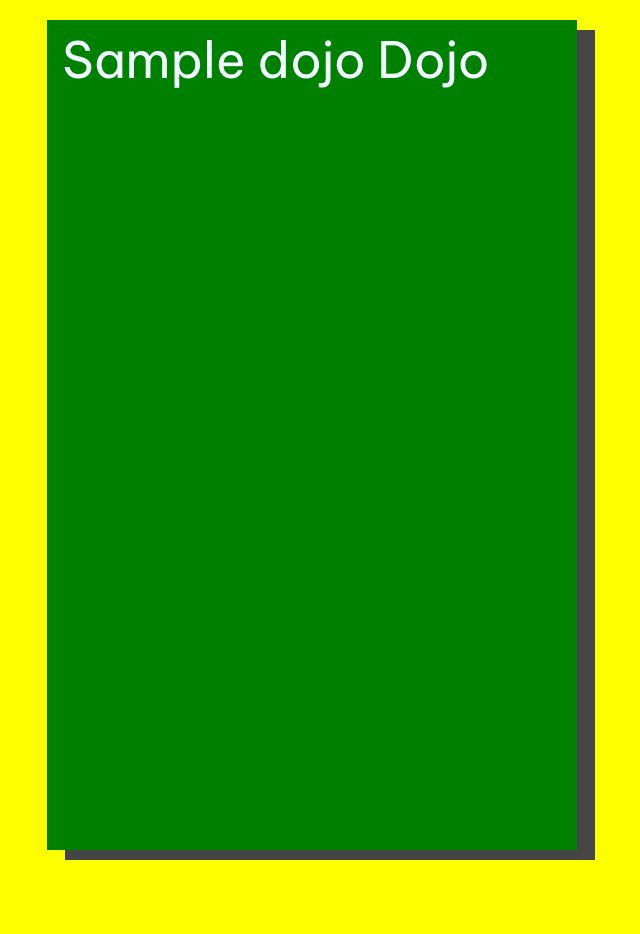
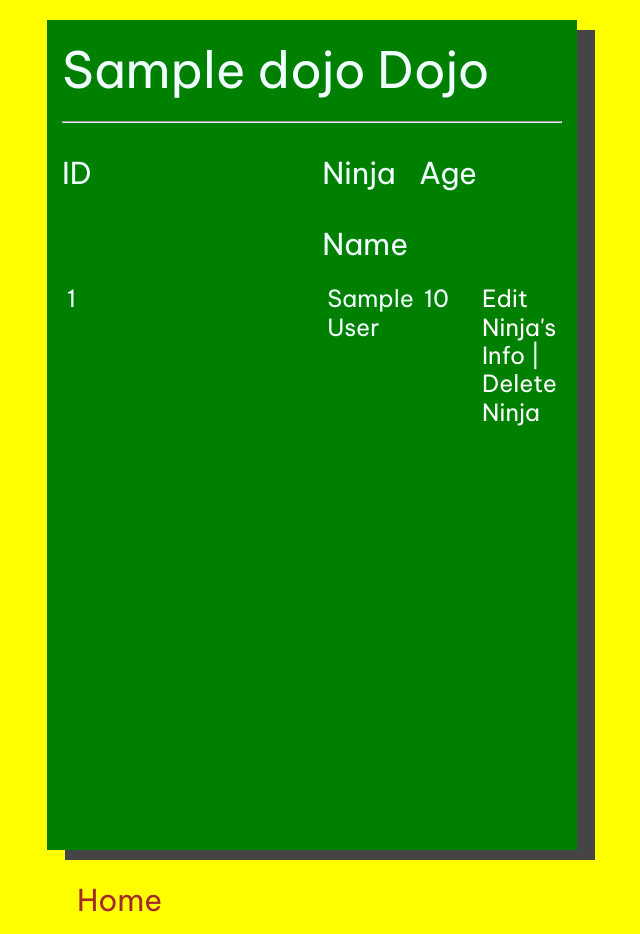
Before and after one commit to gabbe-grodin/crud-dojos-and-ninjas, a Flask app: template flask_app/templates/dojo.html in a window 1280 px wide. Shown: the whole page, without its empty margins (328-968 px from the left). Before the commit the page ends 860 px from the top, so only its background shows below. Run offline with Flask 3, Linux system fonts and the light colour scheme; the template is opened without the code that fills it: most values are stand-ins (such as "Sample title", 1, 10 or a date in 2020).

Commit message:
continuing to create class associations, needs debugging

```diff
--- a/flask_app/static/css/style.css
+++ b/flask_app/static/css/style.css
@@ -88,26 +88,29 @@ main {
   width: 500px;
   background-color: green;
   box-shadow: 18px 10px rgb(69, 69, 69);
+  line-height: 236%;
 }
 
 form {
   width: 100%;
 }
 
-input {
+input, .input {
   width: 90%;
   height: 36px;
   margin: 10px 0;
-}
-
-input {
   font-size: 18px;
   border: none;
   padding-left: 10px;
 }
 
+h2 {
+
+}
+
 #dojo_name:placeholder-shown {
   font-style: italic;
+  font-weight: 600;
 }
 
 .btn {
@@ -124,30 +127,73 @@ input {
 
 .btn:hover {
   background-color: rgb(213, 234, 252);
-  transform: scale(.936);
-  box-shadow: 3px 3px black;
 }
 
 .btn:active {
+  transform: scale(.936);
+  box-shadow: 3px 3px black;
 
 }
 
 table {
+  width: 100%;
+}
 
+table tbody tr td {
+  font-size: 2.36rem;
+  width: 100%;
+  line-height: 120%;
+  padding: 5px;
+}
+
+table tbody tr:hover {
+  border-radius: 25%;
+  background-color: black;
+}
+
+a {
+  text-decoration: none;
+  color: white;
+}
+
+a:hover {
+  color: rgb(132, 255, 128);
+}
+
+footer, footer a {
+  width: 500px;
+  margin: 0 auto;
+  padding: 15px;
+  color: brown;
+}
+
+footer a:hover {
+  color: blue;
 }
 
 .flx {
   display: flex;
 }
 
+.col {
+  flex-direction: column;
+}
+
 .mt {
-  margin-top: 118px;
+  margin-top: -50px;
 }
 
 .mb {
   margin-bottom: 36px;
 }
 
-#hidden-h1 {
+.hidden {
   visibility: collapse;
+  font-size: 1px;
+  margin: 0;
+  padding: 0;
 }
+
+/* .a-marg {
+  margin: 40px;
+} */
--- a/flask_app/templates/dojo.html
+++ b/flask_app/templates/dojo.html
@@ -12,9 +12,56 @@
 <body>
   <main>
     <h1>{{dojo.dojo_name}} Dojo</h1>
+    <hr>
     <div class="container">
-
+      <table>
+        <thead>
+          <tr>
+            <td>
+              ID
+            </td>
+            <td>
+              Ninja Name
+            </td>
+            <td>
+              Age
+            </td>
+            <td class="hidden">
+              Action
+            </td>
+          </tr>
+        </thead>
+        <tbody>
+          <tr>
+            <td>
+              {{ ninja_id }}
+            </td>
+            <td>
+              {{ first_name }} {{ last_name }}
+            </td>
+            <td>
+              {{ age }}
+            </td>
+            <td>
+              <span>
+                <a href="/edit/ninja">Edit Ninja's Info</a>
+              </span>
+              <span>
+                |
+              </span>
+              <span>
+                <a href="/view/dojo/<int:dojo_id>">Delete Ninja</a>
+              </span>
+            </td>
+          </tr>
+        </tbody>
+      </table>
     </div>
   </main>
+  <footer>
+    <a href="/dojos">
+      Home
+    </a>
+  </footer>
 </body>
 </html>
--- a/server.py
+++ b/server.py
@@ -1,6 +1,6 @@
+from flask_app import app
 from flask_app.controllers import dojos
 from flask_app.controllers import ninjas
-from flask_app import app
 
 if __name__ == "__main__":
     app.run(debug=True, host="localhost", port=8000)
```
Also changed, not shown: flask_app/controllers/dojos.py (+11 -3 lines), flask_app/controllers/ninjas.py (+20 -2 lines), flask_app/models/dojo.py (+30 -4 lines), flask_app/models/ninja.py (+32 -11 lines), flask_app/templates/index.html (+30 -15 lines), flask_app/templates/ninja.html (+66 -2 lines), 2 other files.
